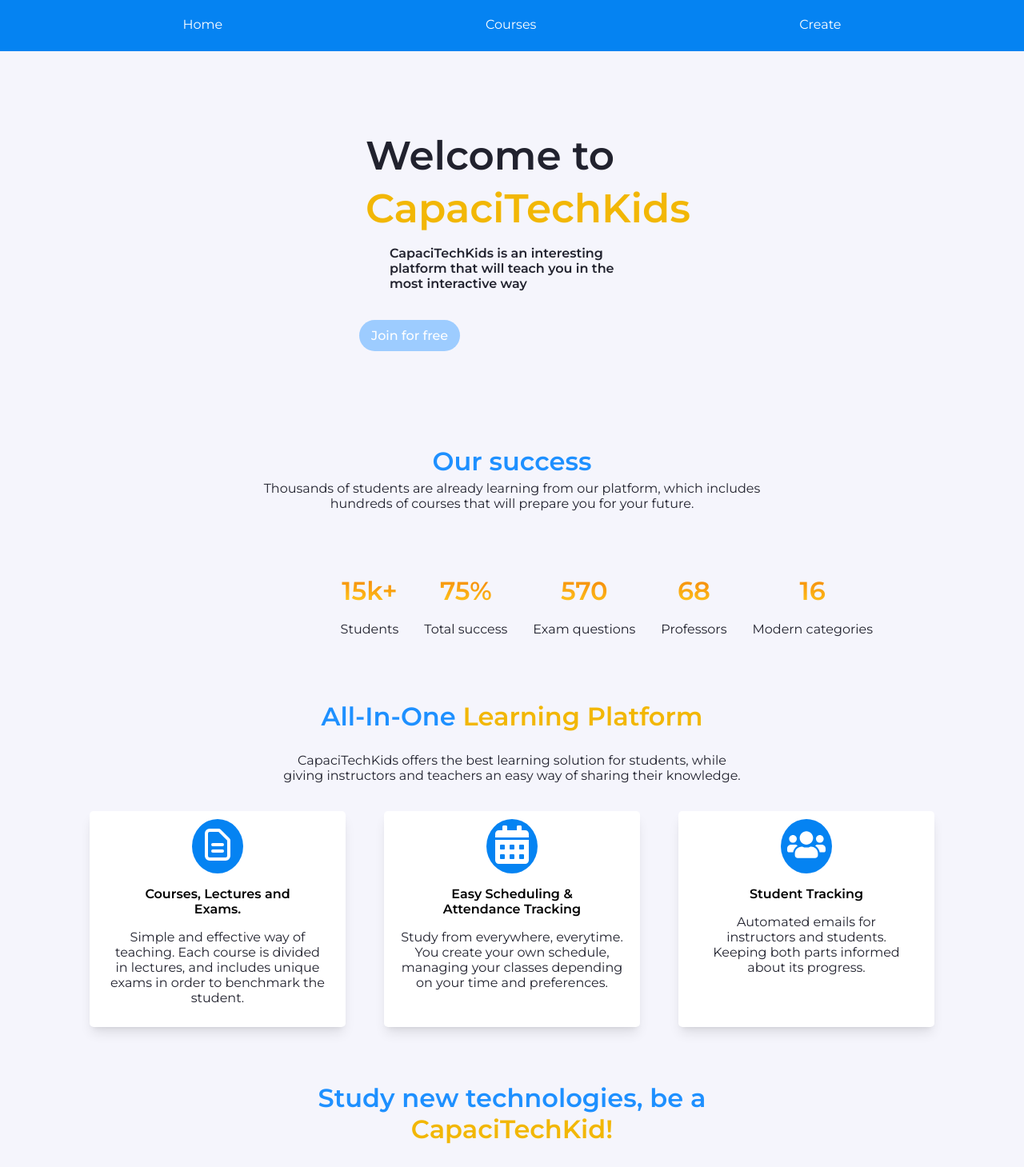
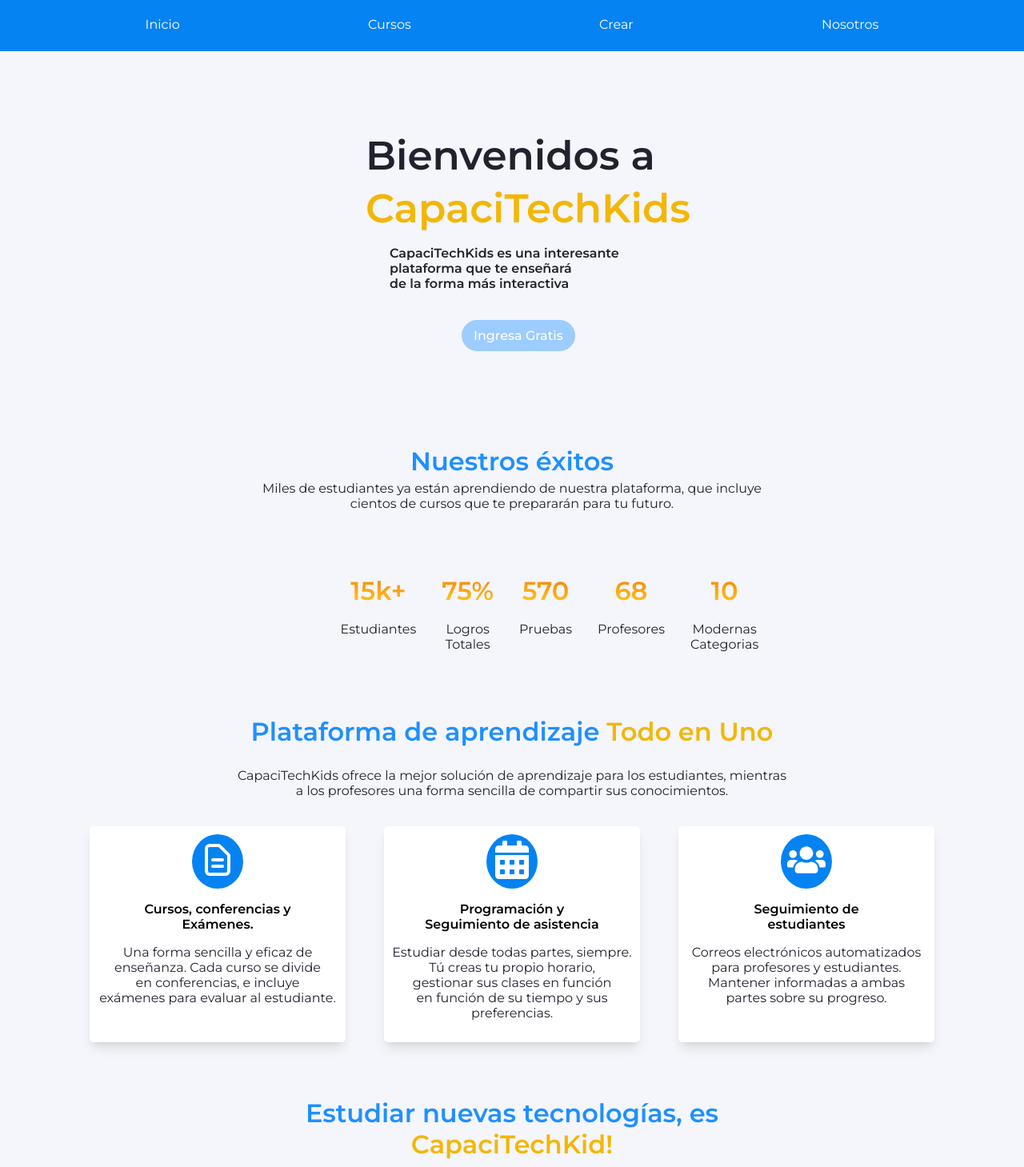
Before and after one commit to MemoRodz/CapaciTechKids, a React (Vite) app: page / in a window 1280 px wide. Shown: the top 1459 px of the page at 80% size. Built offline with nearby package versions, Linux system fonts and the light colour scheme.

Commit message:
Revisar traduccion

```diff
--- a/src/component/Course/Course.jsx
+++ b/src/component/Course/Course.jsx
@@ -63,7 +63,7 @@ console.log(course)
         <img src="..\img\image 12.png" alt="perfil" />
         <h3>{course.tblUser.Name}</h3>
         <div className={styles.btndetail}>
-          <Link to={`/detail/${course.PK_Course}`}><button>Detail</button></Link>
+          <Link to={`/detail/${course.PK_Course}`}><button>Detalle</button></Link>
         </div>
       </div>
     </div>
--- a/src/component/Filters/CategoryFilter/CategoryFilter.jsx
+++ b/src/component/Filters/CategoryFilter/CategoryFilter.jsx
@@ -34,7 +34,7 @@ function CategoryFilter() {
                     </>
                 ))}
             </div>
-            <h2 className={styles.categoriestitle}>Categories</h2>
+            <h2 className={styles.categoriestitle}>Categorias</h2>
             <div className={styles.categoryoptions}>
                 {categories && categories.map((category) => (
                     <>
--- a/src/component/Filters/SortByScore/SortByScore.jsx
+++ b/src/component/Filters/SortByScore/SortByScore.jsx
@@ -16,9 +16,9 @@ function SortByScore() {
     return (
         <>
             <div className={styles.sortbtns}>
-                <h2>Sort by score</h2>
-                <button type='button' onClick={sortMax}>Max score</button>
-                <button type='button' onClick={sortMin}>Min score</button>
+                <h2>Ordenar por Score</h2>
+                <button type='button' onClick={sortMax}>Máximo</button>
+                <button type='button' onClick={sortMin}>Mínimo</button>
             </div>
         </>
     )
--- a/src/component/Layout/Footer/Footer.module.css
+++ b/src/component/Layout/Footer/Footer.module.css
@@ -6,4 +6,5 @@
 .footer h2{
     padding: 1rem;
     color: #ffffff;
+    text-align: center;
 }
--- a/src/component/Layout/Nav/Nav.jsx
+++ b/src/component/Layout/Nav/Nav.jsx
@@ -21,9 +21,10 @@ function Nav() {
     <>
       <nav className={styles.navbar} style={navStyle}>
         <ul>
-          <li><NavLink to={"/"} style={({isActive}) => isActive ? activeStyle : inactiveStyle}>Home</NavLink></li>
-          <li><NavLink to={"/course"} style={({isActive}) => isActive ? activeStyle : inactiveStyle}>Courses</NavLink></li>
-          <li><NavLink to={"/create"} style={({isActive}) => isActive ? activeStyle : inactiveStyle}>Create</NavLink></li>
+          <li><NavLink to={"/"} style={({isActive}) => isActive ? activeStyle : inactiveStyle}>Inicio</NavLink></li>
+          <li><NavLink to={"/course"} style={({isActive}) => isActive ? activeStyle : inactiveStyle}>Cursos</NavLink></li>
+          <li><NavLink to={"/create"} style={({isActive}) => isActive ? activeStyle : inactiveStyle}>Crear</NavLink></li>
+          <li><NavLink to={"/about"} style={({isActive}) => isActive ? activeStyle : inactiveStyle}>Nosotros</NavLink></li>
           {/* <li><NavLink to={"/about"} style={({isActive}) => isActive ? activeStyle : inactiveStyle}>About</NavLink></li> */}
         </ul>
       </nav>
--- a/src/pages/About/About.jsx
+++ b/src/pages/About/About.jsx
@@ -1,8 +1,37 @@
 import React from 'react'
+import styles from '../About/About.module.css'
 
 function About() {
   return (
-    <h1>About</h1>
+    <div className={styles.about}>
+      <h1>Nosotros Somos</h1>
+      <h2>Mision</h2>
+      <h3>Concentramos nuestros esfuerzos en:<br/>
+
+        1. Mejorar este proyecto en infraestructura educativa, para aumentar la cobertura, el acceso y la asistencia con mejores habilidades técnicas para el aprendizaje.<br/>
+
+        2. Desarrollar proyectos que incentiven en los procesos de enseñanza y aprendizaje trabajando de la mano con los docentes para incrementar las expectativas educativas y laborales.</h3>
+
+      <h2>Visiòn</h2>
+      <h3>Queremos que la próxima generación de latinoamericanos vea en la educación como un vehículo de cambio para soñar, construir y cumplir su proyecto de vida. </h3>
+
+      <img src="" alt="" />
+      <h1>Desarrolladores</h1>
+      <img src="" alt="" />
+      <h1>Desarrolladores</h1>
+      <img src="" alt="" />
+      <h1>Desarrolladores</h1>
+      <img src="" alt="" />
+      <h1>Desarrolladores</h1>
+      <img src="" alt="" />
+      <h1>Desarrolladores</h1>
+      <img src="" alt="" />
+      <h1>Desarrolladores</h1>
+      <img src="" alt="" />
+      <h1>Desarrolladores</h1>
+      <img src="" alt="" />
+      <h1>Desarrolladores</h1>
+    </div>
   )
 }
 
--- a/src/pages/Courses/Courses.jsx
+++ b/src/pages/Courses/Courses.jsx
@@ -23,7 +23,7 @@ export default function Courses() {
       <div className={styles.heard}>
         <img src="..\img\Rectangle 77big.png" alt="{course.Title}" />
       </div>
-      <h1 className={styles.coursestitle}>Our Courses</h1>
+      <h1 className={styles.coursestitle}>Nuestros Cursos</h1>
       <div className={styles.coursescontainer}>
         <div className={styles.filters}>
           <CategoryFilter />
@@ -53,87 +53,3 @@ export default function Courses() {
     </>
   );
 }
-
-/*  let curso=
-   [
-     {
-         Title: "JavaScript Basics for Beginners",
-         Description : "JavaScript - Master the Fundamentals in 6 Hours",
-         Category :'Development' ,
-         Start_Date : "2023-02-14",
-         End_Date: "2023-03-03",
-         Image: "https://stackify.com/wp-content/uploads/2018/10/JavaScript-Tutorials-for-Beginners-881x441.jpg",
-         Duration: 21600,
-         score:3
-     },
-     {
-         Title: "Aprende Javascript, HTML5 y CSS3",
-         Description : "Aprende los principales lenguajes que dominan internet: JavaScript, HTML5 y CSS3",
-         Category :['Design','Development','Marketing'] ,
-         Start_Date : "2023-02-14",
-         End_Date: "2023-02-20",
-         Image: "https://vaguefoundation.com/wp-content/uploads/2020/06/Connect-4.png",
-         Duration: 259200,
-         score:3
-     },
-     {
-         Title: "Node: De cero a experto",
-         Description : "Rest, despliegues, Heroku, Mongo, Git, GitHub, Sockets, archivos, JWT y mucho más para ser un experto en Node",
-         Category :['Development','Other'] ,
-         Start_Date : "2023-04-14",
-         End_Date: "2023-04-23",
-         Image: "https://cdn.freebiesupply.com/logos/thumbs/2x/nodejs-1-logo.png",
-         Duration: 36000,
-         score:3
-     },
-     {
-         Title: "React.JS, Guía desde 0 (Actualizado 2022)",
-         Description : "Aprende a crear sitios web de forma rápida y sencilla con React Js",
-         Category :['Design','Development','Other'] ,
-         Start_Date : "2023-05-05",
-         End_Date: "2023-05-20",
-         Image: "https://blog.wildix.com/wp-content/uploads/2020/06/react-logo.jpg",
-         Duration: 54000,
-         score:3
-     },
-     {
-         Title: "Master en CSS: Responsive, SASS, Flexbox, Grid y Bootstrap",
-         Description : "Aprende CSS3, Maquetación web, Responsive Web Design, SASS, LESS, Flexbox, CSS Grid, Bootstrap 4 y 5 desde cero",
-         Category :['Design','Development','Marketing'] ,
-         Start_Date : "2023-06-14",
-         End_Date: "2023-06-20",
-         Image: "https://res.cloudinary.com/practicaldev/image/fetch/s--lyTFtvJ5--/c_imagga_scale,f_auto,fl_progressive,h_420,q_auto,w_1000/https://dev-to-uploads.s3.amazonaws.com/uploads/articles/kncmnrczdkyunzqwa56o.png",
-         Duration: 72000,
-         score:3
-     },
-     {
-         Title: "SCRUM 2023: Gestión Ágil de Proyectos con SCRUM desde CERO",
-         Description : "Aprende a implementar Scrum: Scrum Master, Product Owner, Equipo de Desarrollo. Product Backlog, Kanban, Sprint y Daily",
-         Category :['Development','Business','Other'] ,
-         Start_Date : "2023-12-28",
-         End_Date: "2023-12-28",
-         Image: "https://agilescrum.com.mx/wp-content/uploads/2022/01/logo_AS_266x78-01.png",
-         Duration: 14400,
-         score: 4
-     },
-     {
-         Title: "Aprende diseño de interfaz (UI) con Figma",
-         Description : "Curso UX/UI. Aprende a utilizar Figma con este curso práctico. Diseña una app y crea un prototipo navegable y animado.",
-         Category :['Design','Marketing','Other'] ,
-         Start_Date : "2023-08-14",
-         End_Date: "2023-08-15",
-         Image: "https://assets.stickpng.com/thumbs/62c6bc3deee9410fe137d920.png",
-         Duration: 28800,
-         score:3
-     },
-     {
-         Title: "GIT y GITHUB desde cero!",
-         Description : "Maneja los repositorios más actuales del mercado",
-         Category :['Development','Business','Other'] ,
-         Start_Date : "2023-10-08",
-         End_Date: "2023-10-08",
-         Image: "https://pythonforundergradengineers.com/posts/git/images/git_and_github_logo.png",
-         Duration: 7200,
-         score:4
-     },
-     ] */
--- a/src/pages/Create/Create.jsx
+++ b/src/pages/Create/Create.jsx
@@ -103,12 +103,12 @@ const Create = () => {
         <img src="..\img\Rectangle 77big.png" alt="{course.Title}" />
       </div>
       <div className={styles.container}>
-      <h2>Create a New Course</h2>
+      <h2>Crear Nuevo Curso</h2>
       <form onSubmit={handleSubmit}>
         <label>
           <div className={styles.labcont}>
           <div className={styles.lab}>
-          Title:
+          Titulo:
           <input
             type="text"
             name="Title"
@@ -129,7 +129,7 @@ const Create = () => {
         <label>
           <div className={styles.labcont}>
           <div className={styles.lab}>
-          Description:
+          Descripción:
           <textarea name="Description" minlength="5" maxlength="200" placeholder="Insert Description"
             value={formData.Description}
             onChange={handleInputChange}
@@ -142,13 +142,13 @@ const Create = () => {
           </div>
         </label>
         <br />
-        <label htmlFor="Professor">Instructor's name:</label>
+        <label htmlFor="Professor">Profesor: </label>
         <select
           name="Professor"
           value={formData.PK_User}
           onChange={handleInputChange}
         >
-          <option value="">-- Select an option --</option>
+          <option value="">-- Selecciona la opción --</option>
           {data.map((data) => (
             <option key={data.PK_User} value={data.PK_User}>
               {data.Name}
@@ -156,7 +156,7 @@ const Create = () => {
           ))}
         </select>
         <br />
-        <label>Categories:</label>
+        <label>Categorias: </label>
         <div className={styles.cate}>
           {cats.map((category) => (
             <label key={category.PK_Category}>
@@ -172,7 +172,7 @@ const Create = () => {
         </div>
         <br />
         <label>
-          Duration:
+          Duración:
           <input
             type="text"
             name="Duration"
@@ -184,7 +184,7 @@ const Create = () => {
         <br />
         <br />
         {validacion ? <div>{validacion}</div> : null}
-        <button type="submit">Create Course</button>
+        <button type="submit">Crear Curso</button>
       </form>
       </div>
     </div>
--- a/src/pages/Detail/Detail.module.css
+++ b/src/pages/Detail/Detail.module.css
@@ -49,7 +49,7 @@ button {
 }
 
 .opinions .buttons button {
-    width: 200px;
+    width: 150px;
     height: 63px;
     background: rgba(0, 0, 0, 0.1);
     border-radius: 12px;
--- a/src/pages/home/Home.jsx
+++ b/src/pages/home/Home.jsx
@@ -11,52 +11,52 @@ function Home() {
       <div className={styles.home}>
         <div className={styles.welcomecard}>
           <h1 className={styles.welcome}>
-            Welcome to<br />
+            Bienvenidos a<br/>
           </h1>
           <h1 className={styles.capaci}>
             CapaciTechKids
           </h1>
           <h3 className={styles.text}>
-            CapaciTechKids is an interesting<br />
-            platform that will teach you in the<br />
-            most interactive way
+          CapaciTechKids es una interesante <br />
+          plataforma que te enseñará <br />
+          de la forma más interactiva
           </h3>
 
           <div className={styles.login}>
-            <Link to={'/login'}>Join for free</Link>
+            <Link to={'/login'}>Ingresa Gratis</Link>
           </div>
         </div>
 
-        <h2 className={styles.our}>Our success</h2>
-        <p>Thousands of students are already learning from our platform, which includes<br />
-          hundreds of courses that will prepare you for your future.</p>
+        <h2 className={styles.our}>Nuestros éxitos</h2>
+        <p>Miles de estudiantes ya están aprendiendo de nuestra plataforma, que incluye<br />
+          cientos de cursos que te prepararán para tu futuro.</p>
 
         <div className={styles.stats}>
           <div className={styles.stat}>
             <h2>15k+</h2> <br />
-            <p>Students</p>
+            <p>Estudiantes</p>
           </div>
           <div className={styles.stat}>
             <h2>75%</h2><br />
-            <p>Total success</p>
+            <p>Logros<br/> Totales</p>
           </div>
           <div className={styles.stat}>
             <h2>570</h2><br />
-            <p>Exam questions</p>
+            <p>Pruebas</p>
           </div>
           <div className={styles.stat}>
             <h2> 68 </h2><br />
-            <p>Professors</p>
+            <p>Profesores</p>
           </div>
           <div className={styles.stat}>
-            <h2>16</h2><br />
-            <p>Modern categories</p>
+            <h2>10</h2><br />
+            <p>Modernas<br/> Categorias</p>
           </div>
         </div>
 
-        <h2 className={styles.all}>All-In-One <span>Learning Platform</span></h2>
-        <p>CapaciTechKids offers the best learning solution for students, while<br />
-          giving instructors and teachers an easy way of sharing their knowledge.
+        <h2 className={styles.all}>Plataforma de aprendizaje <span>Todo en Uno</span></h2>
+        <p>CapaciTechKids ofrece la mejor solución de aprendizaje para los estudiantes, mientras<br />
+        a los profesores una forma sencilla de compartir sus conocimientos.
         </p>
 
         <div className={styles.homecards}>
@@ -64,43 +64,43 @@ function Home() {
             <div className={styles.iconcardbg}>
               <HiOutlineDocumentText size="3rem" color='white' />
             </div>
-            <h3>Courses, Lectures and<br />
-              Exams.</h3>
-            <p>Simple and effective way of<br />
-              teaching. Each course is divided<br />
-              in lectures, and includes unique<br />
-              exams in order to benchmark the
-              student.</p>
+            <h3>Cursos, conferencias y
+            <br />Exámenes.</h3>
+            <p>Una forma sencilla y eficaz de<br />
+            enseñanza. Cada curso se divide<br />
+            en conferencias, e incluye<br />
+            exámenes para evaluar al
+              estudiante.</p>
           </div>
           <div className={styles.homecard}>
             <div className={styles.iconcardbg}>
               <FaCalendarAlt size="3rem" color="white" />
             </div>
-            <h3>Easy Scheduling &<br />
-              Attendance Tracking</h3>
-            <p>Study from everywhere, everytime.<br />
-              You create your own schedule,<br />
-              managing your classes depending<br />
-              on your time and preferences.</p>
+            <h3>Programación y<br />
+            Seguimiento de asistencia</h3>
+            <p>Estudiar desde todas partes, siempre.<br />
+            Tú creas tu propio horario,<br />
+            gestionar sus clases en función<br />
+            en función de su tiempo y sus preferencias.</p>
           </div>
           <div className={styles.homecard}>
             <div className={styles.iconcardbg}>
               <FaUsers size="3rem" color='white' />
             </div>
-            <h3>Student Tracking</h3>
-            <p>Automated emails for<br />
-              instructors and students.<br />
-              Keeping both parts informed<br />
-              about its progress.</p>
+            <h3>Seguimiento de<br />estudiantes</h3>
+            <p>Correos electrónicos automatizados <br />
+            para profesores y estudiantes.<br />
+            Mantener informadas a ambas partes
+            sobre su progreso.</p>
           </div>
         </div>
 
         <div>
-          <h2 className={styles.study}>Study new technologies, be a<br />
+          <h2 className={styles.study}>Estudiar nuevas tecnologías, es<br />
             <span>CapaciTechKid!</span></h2>
-          <p>We have the most updated courses, including most<br />
-            modern technologies such as web development,online<br />
-            business, marketing, interface design and more.
+          <p>Disponemos de los cursos más actualizados, que incluyen<br />
+          las tecnologías más modernas, como desarrollo de negocios web,<br />
+          marketing, diseño de interfaces y mucho más.
           </p>
 
         </div>
@@ -108,7 +108,7 @@ function Home() {
       </div>
 
       <div className={styles.ult}>
-        <Link to={'/course'}>Learn more</Link>
+        <Link to={'/course'}>Más información</Link>
       </div>
 
     </>
--- a/src/pages/home/Home.module.css
+++ b/src/pages/home/Home.module.css
@@ -43,7 +43,7 @@
 .login {
     margin-top: 30px;
     display: inline-block;
-    margin-left: 2rem;
+    margin-left: 10rem;
 }
 
 .login a {
```
Also changed, not shown: src/pages/Detail/Detail.jsx (+27 -26 lines).
